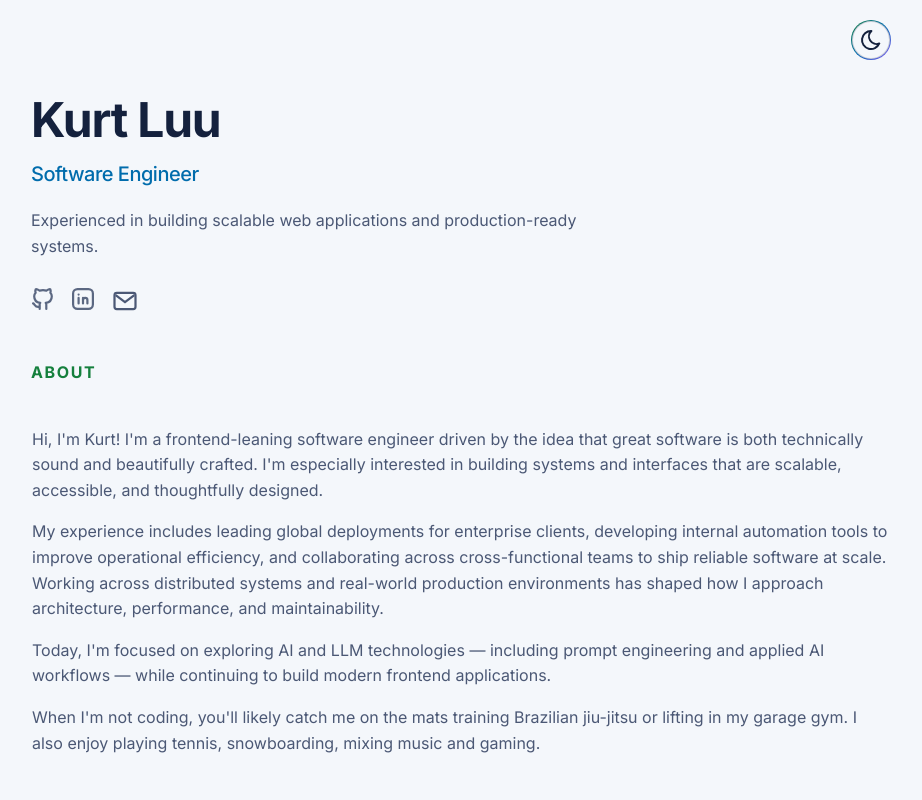
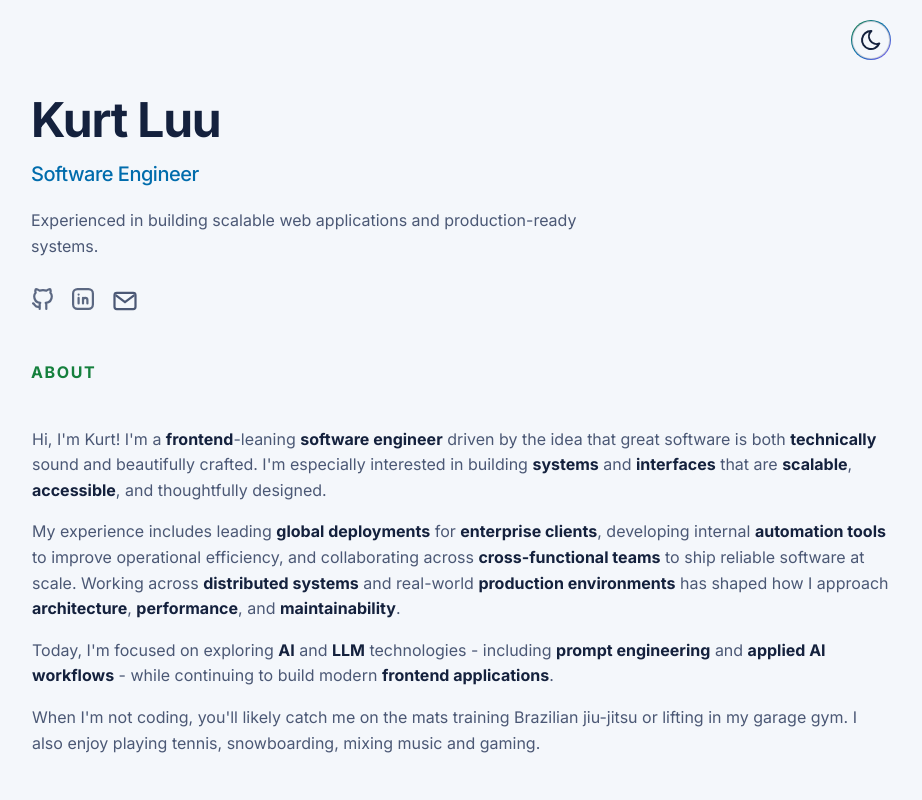
Before and after one commit to kurtluu/portfolio, a React (Vite) app in the folder react-ts-site/: page / in a window 1280 px wide. Shown: the top 800 px of the page, without its empty margins (179-1101 px from the left). Built offline with nearby package versions, Linux system fonts and the light colour scheme.

Commit message:
Add about section highlights

```diff
--- a/react-ts-site/src/App.tsx
+++ b/react-ts-site/src/App.tsx
@@ -115,7 +115,31 @@ const sharedHighlightTerms = [
   "HCLTech",
   "UI components",
   "mentoring",
-  "enterprise stakeholders"
+  "enterprise stakeholders",
+];
+
+const aboutHighlightTerms = [
+  "frontend",
+  "software engineer",
+  "technically",
+  "systems",
+  "interfaces",
+  "scalable",
+  "accessible",
+  "global deployments",
+  "enterprise clients",
+  "automation tools",
+  "cross-functional teams",
+  "distributed systems",
+  "production environments",
+  "architecture",
+  "performance",
+  "maintainability",
+  "AI",
+  "LLM",
+  "prompt engineering",
+  "applied AI workflows",
+  "frontend applications",
 ];
 
 const getSocialLinkClassName = (label: string) => `social-link-${label.toLowerCase()}`;
@@ -129,7 +153,7 @@ const numericHighlightPattern = "\\b\\d{1,3}(?:,\\d{3})*(?:\\.\\d+)?%|\\b\\d+(?:
 
 function renderHighlightedText(text: string, keywords: string[]) {
   const uniqueKeywords = Array.from(new Set(keywords.filter(Boolean))).sort((a, b) => b.length - a.length);
-  const caseSensitiveKeywords = ["AI", "CLI"];
+  const caseSensitiveKeywords = ["AI", "CLI", "LLM"];
   const exactCaseKeywords = uniqueKeywords.filter((keyword) => caseSensitiveKeywords.includes(keyword));
   const caseInsensitiveKeywords = uniqueKeywords.filter((keyword) => !caseSensitiveKeywords.includes(keyword));
 
@@ -225,6 +249,7 @@ function App() {
 
     return window.matchMedia("(prefers-color-scheme: light)").matches ? "light" : "dark";
   });
+
   useEffect(() => {
     document.documentElement.setAttribute("data-theme", theme);
     window.localStorage.setItem("theme", theme);
@@ -340,19 +365,22 @@ function App() {
               onPointerLeave={handleCardPointerLeave}
             >
               <p>
-              Hi, I'm Kurt! I'm a frontend-leaning software engineer driven by the idea that great software is both technically
-              sound and beautifully crafted. I'm especially interested in building systems and interfaces that are
-              scalable, accessible, and thoughtfully designed.
+                {renderHighlightedText(
+                  "Hi, I'm Kurt! I'm a frontend-leaning software engineer driven by the idea that great software is both technically sound and beautifully crafted. I'm especially interested in building systems and interfaces that are scalable, accessible, and thoughtfully designed.",
+                  aboutHighlightTerms
+                )}
               </p>
               <p>
-              My experience includes leading global deployments for enterprise clients, developing internal automation
-              tools to improve operational efficiency, and collaborating across cross-functional teams to ship reliable
-              software at scale. Working across distributed systems and real-world production environments has shaped
-              how I approach architecture, performance, and maintainability.
+                {renderHighlightedText(
+                  "My experience includes leading global deployments for enterprise clients, developing internal automation tools to improve operational efficiency, and collaborating across cross-functional teams to ship reliable software at scale. Working across distributed systems and real-world production environments has shaped how I approach architecture, performance, and maintainability.",
+                  aboutHighlightTerms
+                )}
               </p>
               <p>
-              Today, I'm focused on exploring AI and LLM technologies — including prompt engineering and applied AI workflows — while
-              continuing to build modern frontend applications.
+                {renderHighlightedText(
+                  "Today, I'm focused on exploring AI and LLM technologies - including prompt engineering and applied AI workflows - while continuing to build modern frontend applications.",
+                  aboutHighlightTerms
+                )}
               </p>
               <p>
                 When I'm not coding, you'll likely catch me on the mats training Brazilian jiu-jitsu or lifting in my garage gym. I also enjoy playing tennis,
--- a/react-ts-site/src/styles.css
+++ b/react-ts-site/src/styles.css
@@ -436,7 +436,8 @@ h3 {
 }
 
 .item-body strong,
-.project-card strong {
+.project-card strong,
+.about-card strong {
   color: var(--text);
   font-weight: 700;
 }
```
Lines whose indentation alone changed are shown as unchanged.
